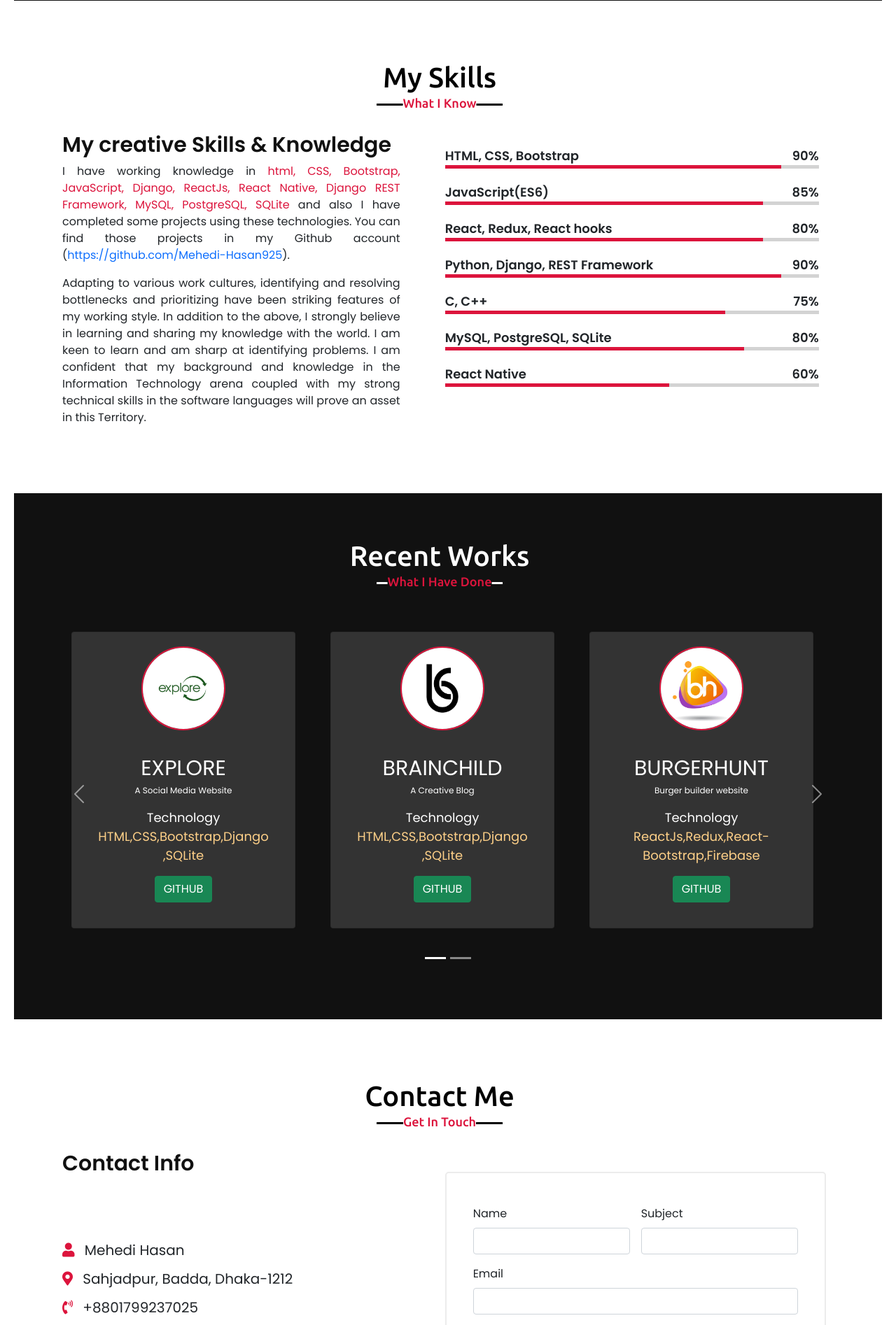
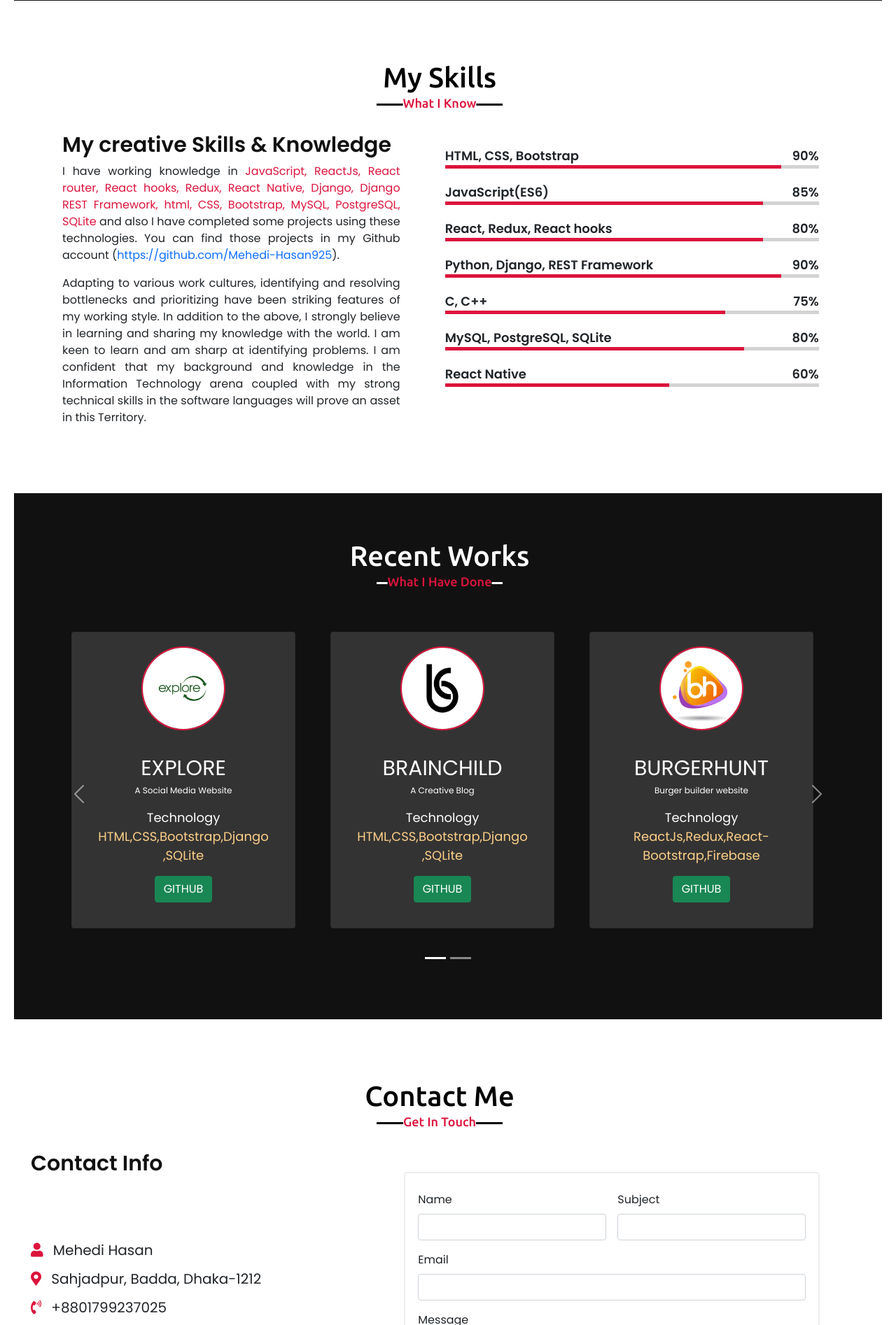
Before and after one commit to Mehedi-Hasan925/Portfolio, a PHP site: page / in a window 1280 px wide. Shown: the part 2106-4000 px from the top of the page at 70% size. Run offline with PHP 8.4, Linux system fonts and the light colour scheme.

Commit message:
modified

```diff
--- a/css/style.css
+++ b/css/style.css
@@ -580,7 +580,7 @@ h3 span{
     font-family:'Poppins',sans-serif;
     padding-top: 60px;
     padding-bottom: 60px;
-    margin: 20px;
+    margin: 0px;
 }
 
 .contacts-header .title{
@@ -617,7 +617,7 @@ h3 span{
 }
 
 .contacts-content{
-    margin-left: 25px;
+    margin-left: 0px;
 }
 
 
@@ -627,8 +627,8 @@ h3 span{
 }
 
 .contacts-content .contact-form{
-    margin: 30px 0px 30px 40px;
-    padding: 30px;
+    margin: 30px 0px 30px 10px;
+    padding: 10px;
     border: 2px solid #ECECEC;
     border-radius: 5px;
 }
@@ -706,7 +706,9 @@ h3 span{
         font-size: 25px;
     }
 
-
+    .services-content{
+        margin:10px;
+    }
 
 
 }
--- a/index.html
+++ b/index.html
@@ -96,28 +96,34 @@
     </div>
 
     <div class="row services-content">
+      <!-- <div class="col-md-4"> -->
         <div class="card" style="max-width: 21rem">
           <i class="fas fa-code fa-5x"></i>
           <div class="card-body">
             <h5 class="card-title">Front End</h5>
             <p class="card-text">
               Experince in
-            <span>HTML,CSS,Bootstrap,ReactJS,ReactStrap,JavaScript</span>
+              <span>ReactJS,ReactStrap,JavaScript, HTML,CSS,Bootstrap</span>
             </p>
           </div>
         </div>
+      <!-- </div> -->
 
+
+      <!-- <div class="col-md-4"> -->
         <div class="card" style="max-width: 21rem">
           <i class="fas fa-hourglass-half fa-5x"></i>
           <div class="card-body">
             <h5 class="card-title">Back End</h5>
             <p class="card-text">
               Experince in
-            <span>Python, Django, MySQL, PostgreSQL, SQLite</span>
+              <span>Python,Django,SQL, MySQL, PostgreSQL,SQLite</span>
             </p>
           </div>
         </div>
+      <!-- </div> -->
 
+      <!-- <div class="col-md-4"> -->
         <div class="card" style="max-width: 21rem">
           <i class="fas fa-mobile-alt fa-5x"></i>
           <div class="card-body">
@@ -125,6 +131,8 @@
             <p class="card-text">Experince in <span>React Native</span></p>
           </div>
         </div>
+      <!-- </div> -->
+
     </div>
   </div>
   <!-- Services section end -->
@@ -143,8 +151,8 @@
         <h3>My creative Skills & Knowledge</h3>
         <p>
           I have working knowledge in
-          <span style="color: crimson">html, CSS, Bootstrap, JavaScript, Django, ReactJs, React Native,
-            Django REST Framework, MySQL, PostgreSQL, SQLite</span>
+          <span style="color: crimson">JavaScript, ReactJs, React router, React hooks, Redux, React Native, Django,
+            Django REST Framework, html, CSS, Bootstrap, MySQL, PostgreSQL, SQLite</span>
           and also I have completed some projects using these technologies.
           You can find those projects in my Github account (<a href="https://github.com/Mehedi-Hasan925"
             style="text-decoration: none">https://github.com/Mehedi-Hasan925</a>).
@@ -354,7 +362,7 @@
     </div>
 
     <div class="row contacts-content">
-      <div class="col-md-5 contacts-desc">
+      <div class="col-sm-5 contacts-desc">
         <h3 class="mb-5">Contact Info</h3>
 
         <i class="fas fa-user mt-5" style="color: crimson; font-size: 20px;"></i>
@@ -382,7 +390,7 @@
 
       </div>
 
-      <div class="col-md-6">
+      <div class="col-sm-6">
         <form class="row g-3 contact-form">
           <div class="col-md-6">
             <label for="inputEmail4" class="form-label">Name</label>
```
Lines whose indentation alone changed are shown as unchanged.
